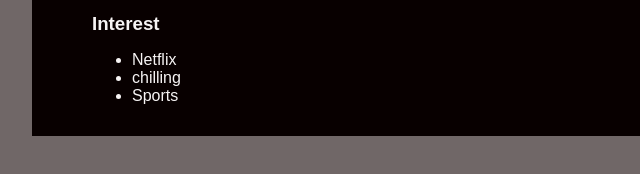
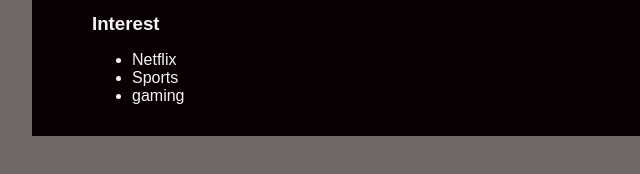
Before and after one commit to davinjimenez/davinjimenez.github.io, a plain HTML site: page index.html in a window 1280 px wide. Shown: the part 168-342 px from the top of the page, 208-848 px from the left. Drawn offline with Linux system fonts and the light colour scheme.

Commit message:
added code that changes interest on my index.html

```diff
--- a/index.html
+++ b/index.html
@@ -116,8 +116,8 @@
             <h3> Interest  </h3>
               <ul>
               <li> Netflix </li>
-              <li> chilling </li>
               <li> Sports </li>
+              <li> gaming </li>
             </ul>
           </div>
         </div>
```
